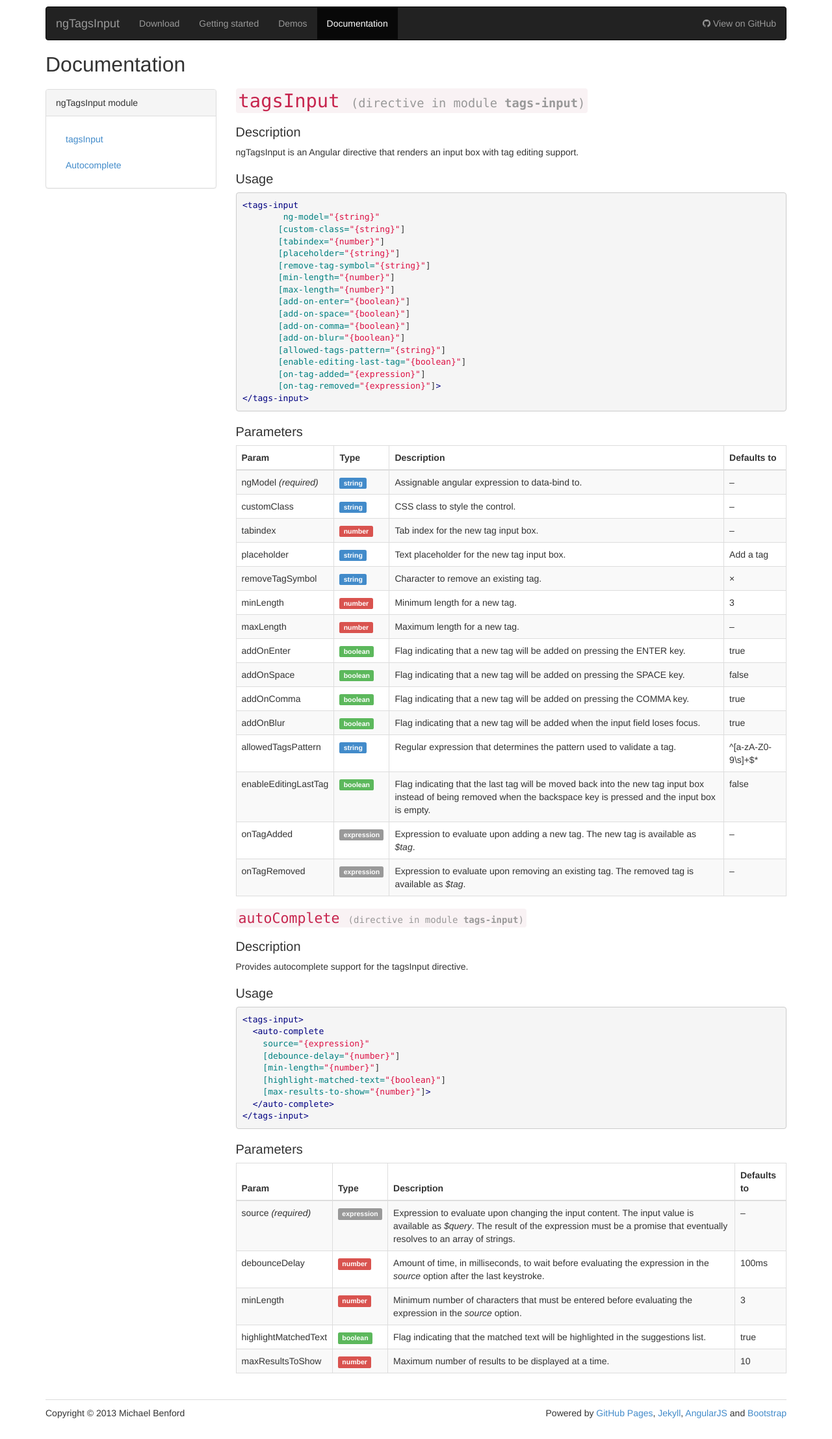
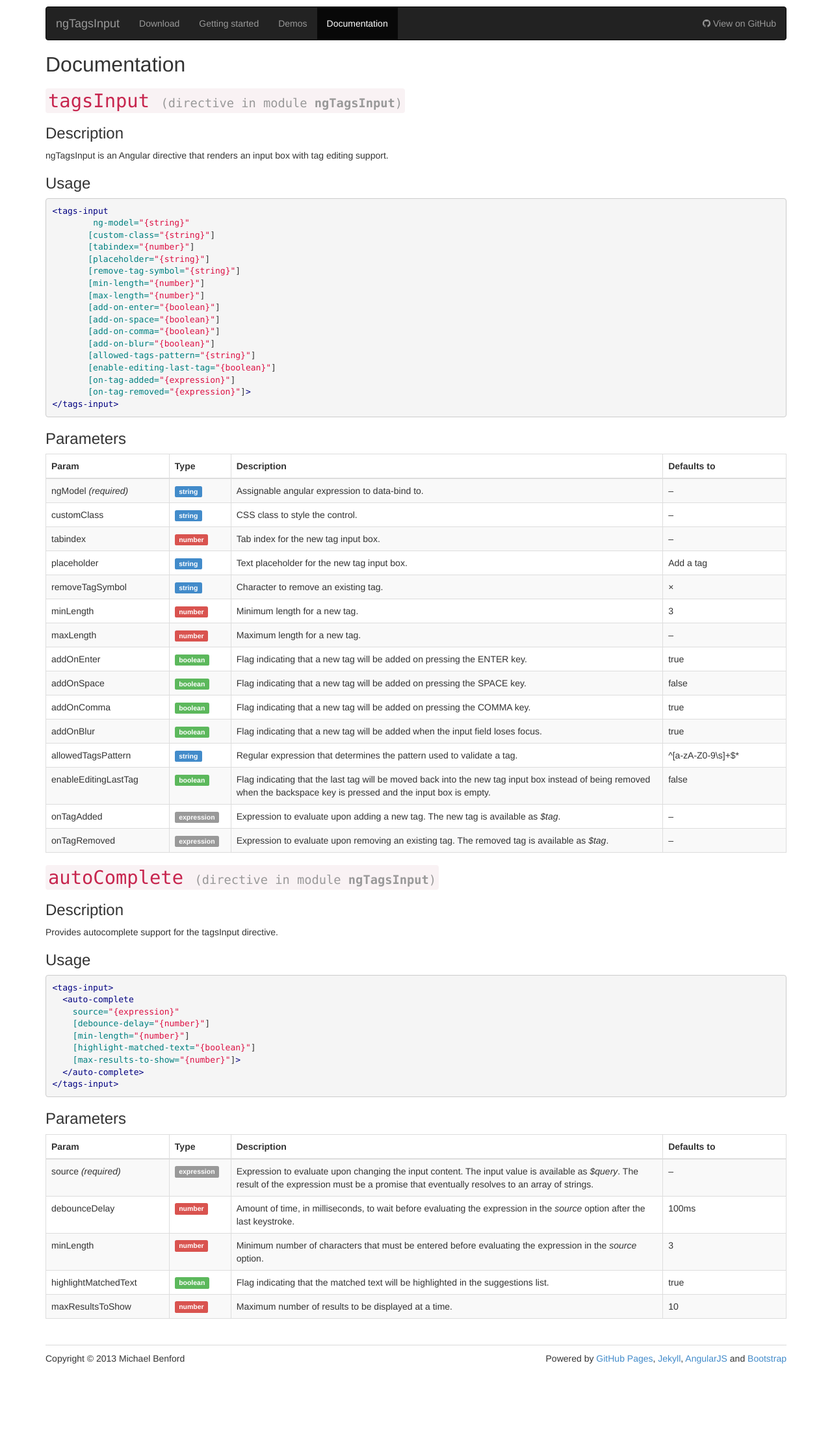
Before and after one commit to mbenford/ngTagsInput, a Jekyll site: the page built from documentation.html, in a window 1280 px wide. Shown: the whole page at 65% size. Built offline with Jekyll 4.4.1, drawn with Linux system fonts in a browser that asks for light colours; nearby versions of some CDN libraries; Markdown is read by kramdown in place of the engine named in the settings; after the commit the page ends 2130 px from its top, so only the background shows below that.

Commit message:
Updated documentation page

```diff
--- a/css/styles.css
+++ b/css/styles.css
@@ -115,6 +115,21 @@ h3 {
     background: linear-gradient(to bottom,  rgba(157,213,58,1) 0%,rgba(161,213,79,1) 50%,rgba(128,194,23,1) 51%,rgba(124,188,10,1) 100%); /* W3C */
 }
 
+.sidebar {
+    background-color: #ececec;
+    border-color: #e0e0e0;
+}
+
+.sidebar-heading1 {
+    background-color: #e0e0e0;
+    padding: 5px 15px;
+}
+
+.sidebar-heading2 {
+    background-color: #e7e7e7;
+    padding: 5px 15px;
+}
+
 .bootstrap .tags {
     background-color: #fff;
     border: 1px solid #ccc;
--- a/documentation.html
+++ b/documentation.html
@@ -6,31 +6,15 @@ priority: 0.50
 ---
 <h1>Documentation</h1>
 
-<div class="row">
-  <div class="col-md-3">
-    <div>
-      <div class="panel panel-default">
-        <div class="panel-heading">ngTagsInput module</div>
-        <div class="panel-body">
-          <ul class="nav nav-list">
-            <li><a href="foobar">tagsInput</a></li>
-            <li><a href="foobar">Autocomplete</a></li>
-          </ul>
-        </div>
-      </div>
-    </div>
-  </div>
-
-  <div class="col-md-9">
 <section>
-      <h1><code>tagsInput <small>(directive in module <strong>tags-input</strong>)</small></code></h1>
+  <h1><code>tagsInput <small>(directive in module <strong>ngTagsInput</strong>)</small></code></h1>
   <section>
-        <h3>Description</h3>
+    <h2>Description</h2>
     <p>ngTagsInput is an Angular directive that renders an input box with tag editing support.</p>
   </section>
 
   <section>
-        <h3>Usage</h3>
+    <h2>Usage</h2>
 {% highlight html %}
 <tags-input
         ng-model="{string}"
@@ -52,14 +36,14 @@ priority: 0.50
 {% endhighlight %}
     </section>
     <section>
-      <h3>Parameters</h3>
+    <h2>Parameters</h2>
       <table class="table table-bordered table-striped table-hover">
         <thead>
           <tr>
-              <th>Param</th>
-              <th>Type</th>
-              <th>Description</th>
-              <th>Defaults to</th>
+            <th class="col-sm-2">Param</th>
+            <th class="col-sm-1">Type</th>
+            <th class="col-sm-7">Description</th>
+            <th class="col-sm-2">Defaults to</th>
           </tr>
         </thead>
         <tbody>
@@ -162,14 +146,14 @@ priority: 0.50
   </section>
 
   <section>
-      <h2><code>autoComplete <small>(directive in module <strong>tags-input</strong>)</small></code></h2>
+    <h1><code>autoComplete <small>(directive in module <strong>ngTagsInput</strong>)</small></code></h1>
     <section>
-        <h3>Description</h3>
+      <h2>Description</h2>
       <p>Provides autocomplete support for the tagsInput directive.</p>
     </section>
 
     <section>
-        <h3>Usage</h3>
+      <h2>Usage</h2>
 {% highlight html %}
 <tags-input>
   <auto-complete
@@ -182,14 +166,14 @@ priority: 0.50
 </tags-input>
 {% endhighlight %}
   </section>
-      <h3>Parameters</h3>
+  <h2>Parameters</h2>
   <table class="table table-bordered table-striped table-hover">
     <thead>
     <tr>
-          <th>Param</th>
-          <th>Type</th>
-          <th>Description</th>
-          <th>Defaults to</th>
+      <th class="col-sm-2">Param</th>
+      <th class="col-sm-1">Type</th>
+      <th class="col-sm-7">Description</th>
+      <th class="col-sm-2">Defaults to</th>
     </tr>
     </thead>
     <tbody>
@@ -229,5 +213,3 @@ priority: 0.50
     </tbody>
   </table>
 </section>
-  </div>
-</div>
--- a/gettingstarted.html
+++ b/gettingstarted.html
@@ -22,8 +22,8 @@ priority: 0.80
 &lt;/head&gt;</pre>
     </li>
     <li>
-      Add the tags-input module as a dependency in your Angular application:
-<pre>angular.module('myApp', [<strong>'tags-input'</strong>]);</pre>
+      Add the <em>ngTagsInput</em> module as a dependency in your Angular application:
+<pre>angular.module('myApp', [<strong>'ngTagsInput'</strong>]);</pre>
     </li>
   </ol>
 </section>
--- a/js/app.js
+++ b/js/app.js
@@ -1,4 +1,4 @@
-angular.module("ngTagsInputSite", ['tags-input'])
+angular.module("ngTagsInputSite", ['ngTagsInput'])
     .controller('HomeCtrl', function($scope, $http, $q) {
         var superheroes;
         $http.get('superheroes.json').success(function(data) {
```
Also changed, not shown: js/ng-tags-input.min.js. Lines whose indentation alone changed are shown as unchanged.
